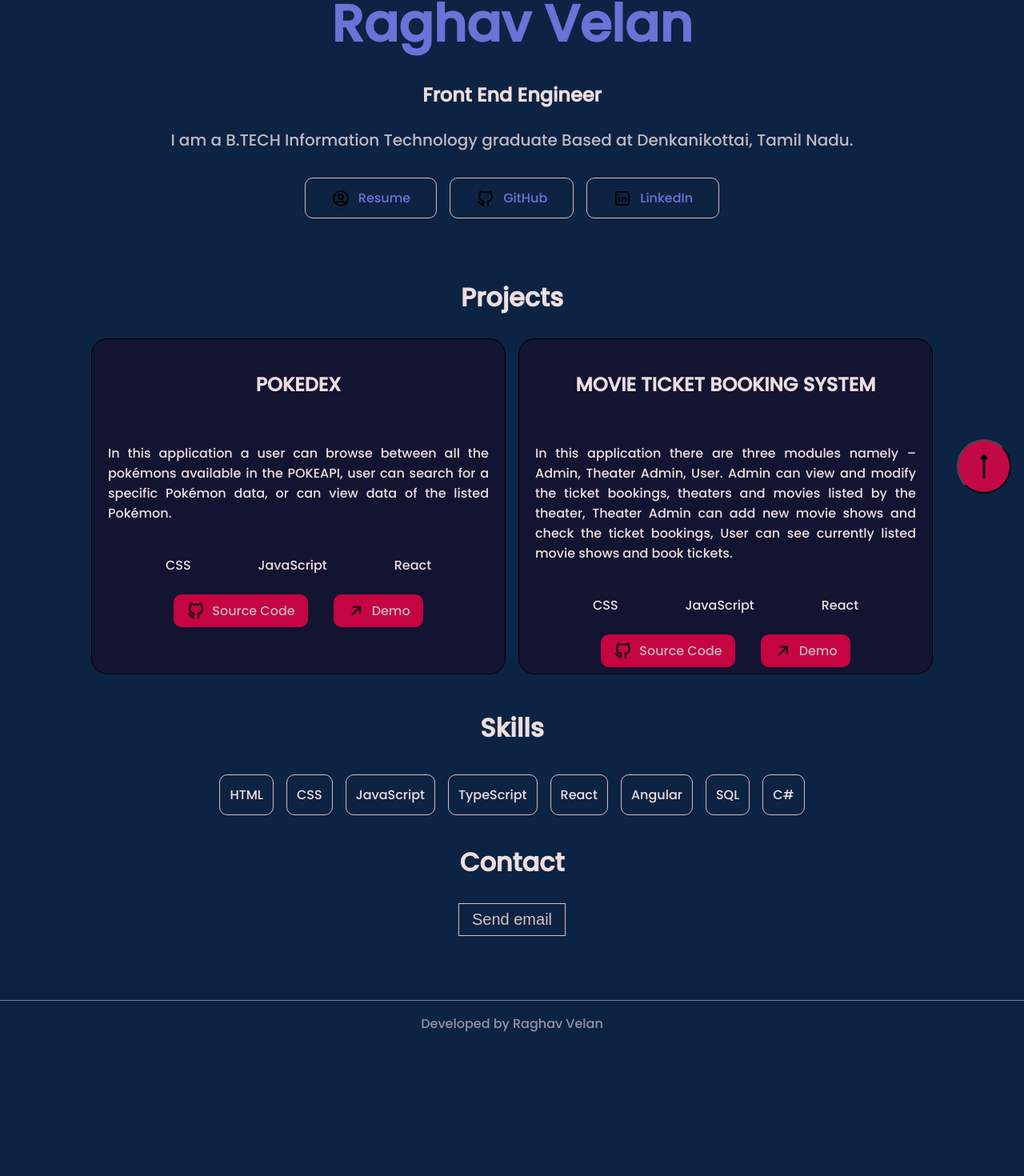
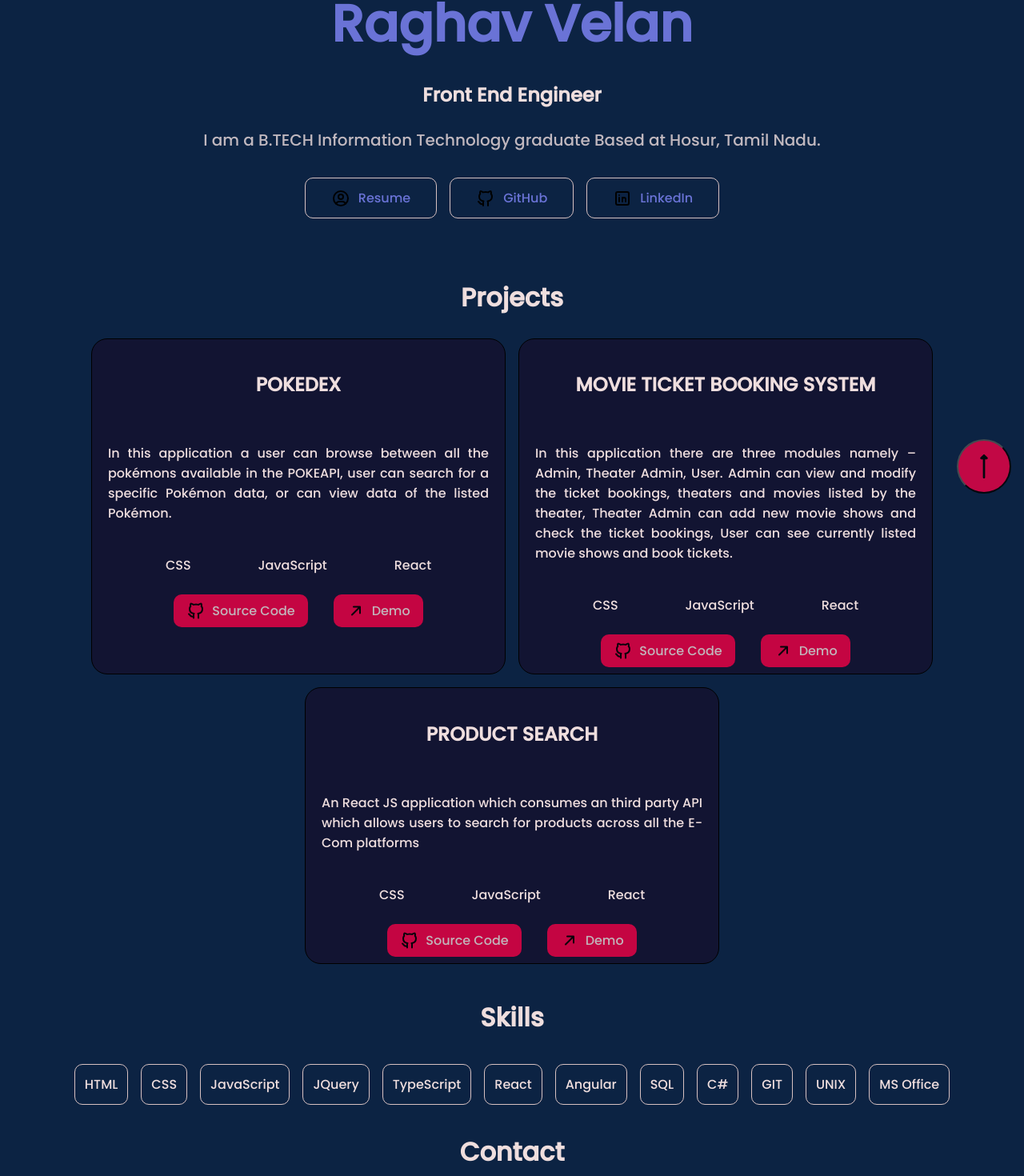
Before and after one commit to RaghavVelan/Raghav-Portfolio, a React (Create React App) app: page / in a window 1280 px wide. Shown: the part 167-1637 px from the top of the page at 80% size. Before the commit the page ends 1475 px from the top, so only its background shows below. Built offline with nearby package versions, Linux system fonts and the light colour scheme; a web font is replaced by a local one.

Commit message:
added new project and skills

```diff
--- a/src/components/Home.js
+++ b/src/components/Home.js
@@ -1,6 +1,5 @@
 import React from 'react'
 import {about} from '../portfolio'
-import resumepdf from '../assest/resume.pdf'
 import resumeSvg from '../image/resume.svg'
 import github from '../image/github.svg'
 import linkedin from '../image/linkedin.svg'
@@ -22,7 +21,7 @@ export default function Home() {
 
         <div className='social'>
         {resume && (
-          <a href={resumepdf} download>
+          <a href={resume} target='_blank' download>
               <img src={resumeSvg} alt="Resume" />
               Resume
           </a>
--- a/src/portfolio.js
+++ b/src/portfolio.js
@@ -7,8 +7,8 @@ const about = {
   name: 'Raghav Velan',
   role: 'Front End Engineer',
   description:
-    'I am a B.TECH Information Technology graduate Based at Denkanikottai, Tamil Nadu.',
-  resume: 'https://github.com/RaghavVelan',
+    'I am a B.TECH Information Technology graduate Based at Hosur, Tamil Nadu.',
+  resume: 'https://drive.google.com/file/d/1BpZhdbYYgAGi5UzauCYyE4DUZAqShZeQ/view?usp=sharing',
   social: {
     linkedin: 'https://www.linkedin.com/in/raghav-velan-22408b185/',
     github: 'https://github.com/RaghavVelan',
@@ -32,18 +32,29 @@ const projects = [
     sourceCode: 'https://github.com/RaghavVelan/movie-ticket-booking',
     livePreview: 'https://movie-ticket-booking-rv.netlify.app/',
   },
-
+  {
+    name: 'PRODUCT SEARCH',
+    description:
+      'An React JS application which consumes an third party API which allows users to search for products across all the E-Com platforms',
+    stack: ['CSS', 'JavaScript', 'React'],
+    sourceCode: 'https://github.com/RaghavVelan/Product-Search',
+    livePreview: 'https://product-search-rv.netlify.app/',
+  }
 ]
 
 const skills = [
   'HTML',
   'CSS',
   'JavaScript',
+  'JQuery',
   'TypeScript',
   'React',
   'Angular',
   'SQL',
   'C#',
+  'GIT',
+  'UNIX',
+  'MS Office'
 ]
 
 const contact = {
```
